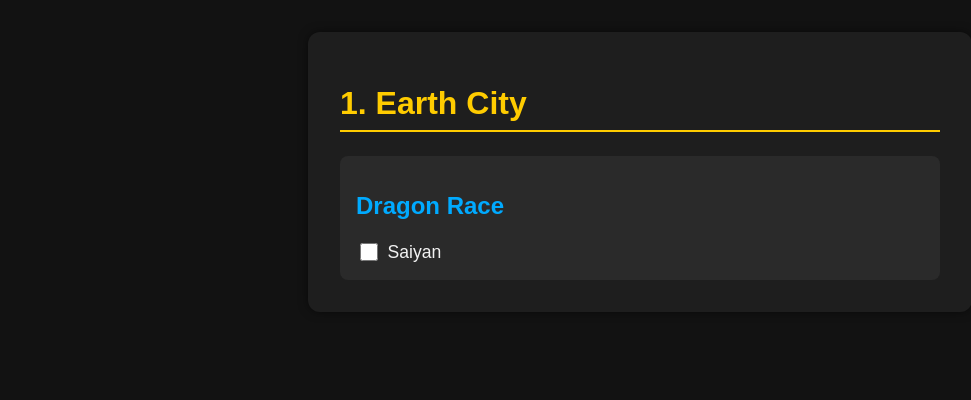
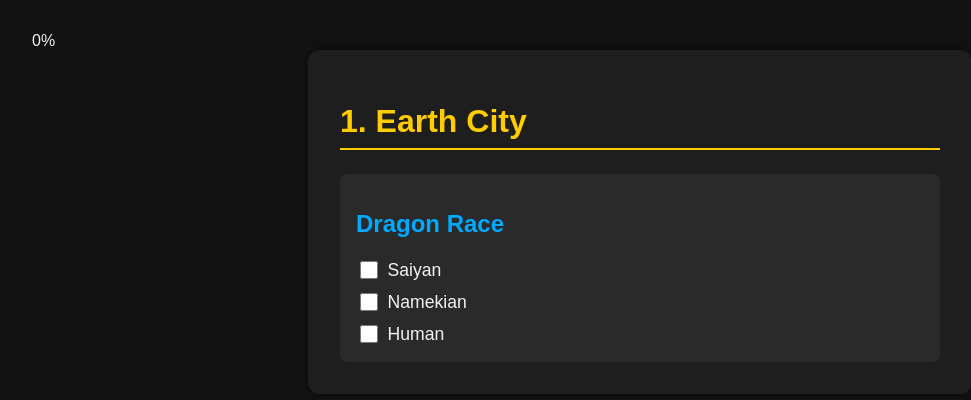
Before and after one commit to Oneiroix/AnimeEternalCheckliste, a plain HTML site: page index.html in a window 1280 px wide. Shown: the whole page, without its empty margins (0-971 px from the left). Drawn offline with Linux system fonts and the light colour scheme.

Commit message:
Update index.html

```diff
--- a/index.html
+++ b/index.html
@@ -7,15 +7,33 @@
   <link rel="stylesheet" href="style.css" />
 </head>
 <body>
+  <div class="progress-container">
+    <div class="progress-circle" id="progress-circle">
+      <span id="progress-text">0%</span>
+    </div>
+  </div>
+
   <div class="container">
     <h1>1. Earth City</h1>
 
     <div class="category">
       <h2>Dragon Race</h2>
       <div class="item">
-        <label>
-          <input type="checkbox" id="saiyan" />
+        <label class="checkbox-label">
+          <input type="checkbox" class="race-checkbox" id="saiyan" />
           Saiyan
+        </label>
+      </div>
+      <div class="item">
+        <label class="checkbox-label">
+          <input type="checkbox" class="race-checkbox" id="namekian" />
+          Namekian
+        </label>
+      </div>
+      <div class="item">
+        <label class="checkbox-label">
+          <input type="checkbox" class="race-checkbox" id="human" />
+          Human
         </label>
       </div>
     </div>
```
